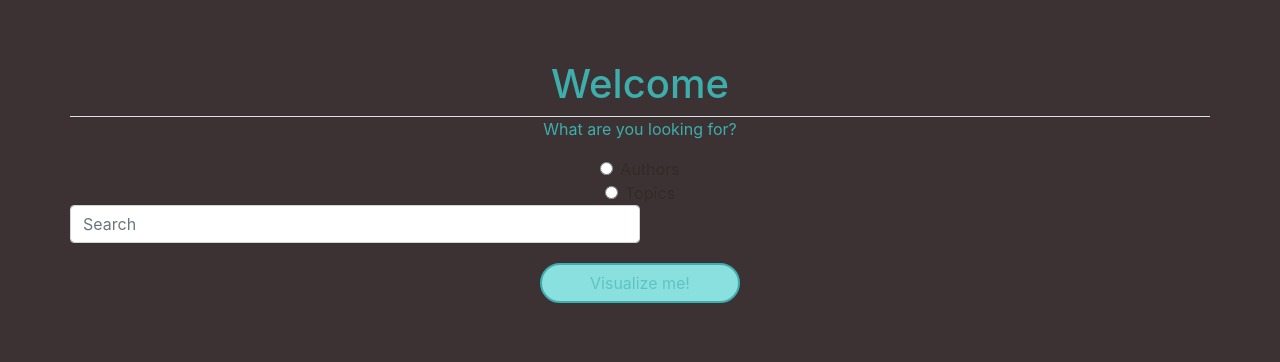
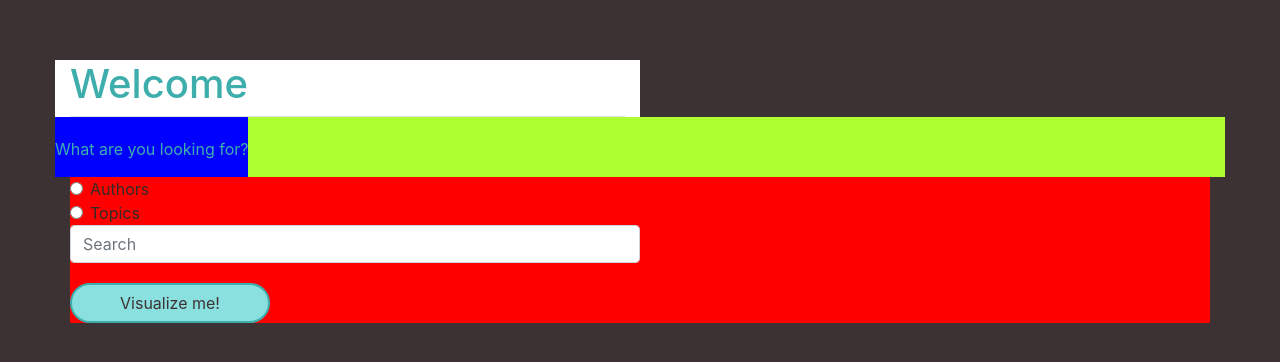
Before and after one commit to Informationsvisualisierung/oh_da, a plain HTML site: page landing.html in a window 1280 px wide. Shown: the part 240-602 px from the top of the page. Drawn offline with nearby package versions, Linux system fonts and the light colour scheme.

Commit message:
changed design

```diff
--- a/landing.html
+++ b/landing.html
@@ -22,9 +22,16 @@
 <body>
    <div class="container pdt-250">
        <div class="row">
-           <div class="col-12 tac">
-            <div class="border-bottom"><h1>Welcome</h1></div>
-            <p>What are you looking for?</p>
+            <div class="col-6 align-self-center" style="background-color: white;">
+                <div class="border-bottom"><h1>Welcome</h1></div>
+            </div>
+        </div>
+        <div class="row" style="background-color: greenyellow;">
+            <div class="col-xs-6 col-xs-offset-3" style="background-color: blue;">
+                <p class="pdt-20">What are you looking for?</p>
+            </div>
+        </div>
+        <div class="col-xs-6 col-xs-offset-3" style="background-color:red;">
             <form method="" action="">
                 <div class="form-check">
                     <input class="form-check-input" type="radio" name="authors" id="author" value="author_name">
@@ -40,7 +47,7 @@
                 </div>
                 <input class="form-control col-6 justify-content-center" type="search" placeholder="Search" aria-label="Search">
                 <div class="pdt-20">
-                    <button class="btn btn-outline-success" type="submit"><a href="index.html">Visualize me!</a></button>
+                    <button class="btn btn-outline-success" type="submit">Visualize me!</button>
                 </div>
             </form>
            </div>
```
Also changed, not shown: 1 other file.
